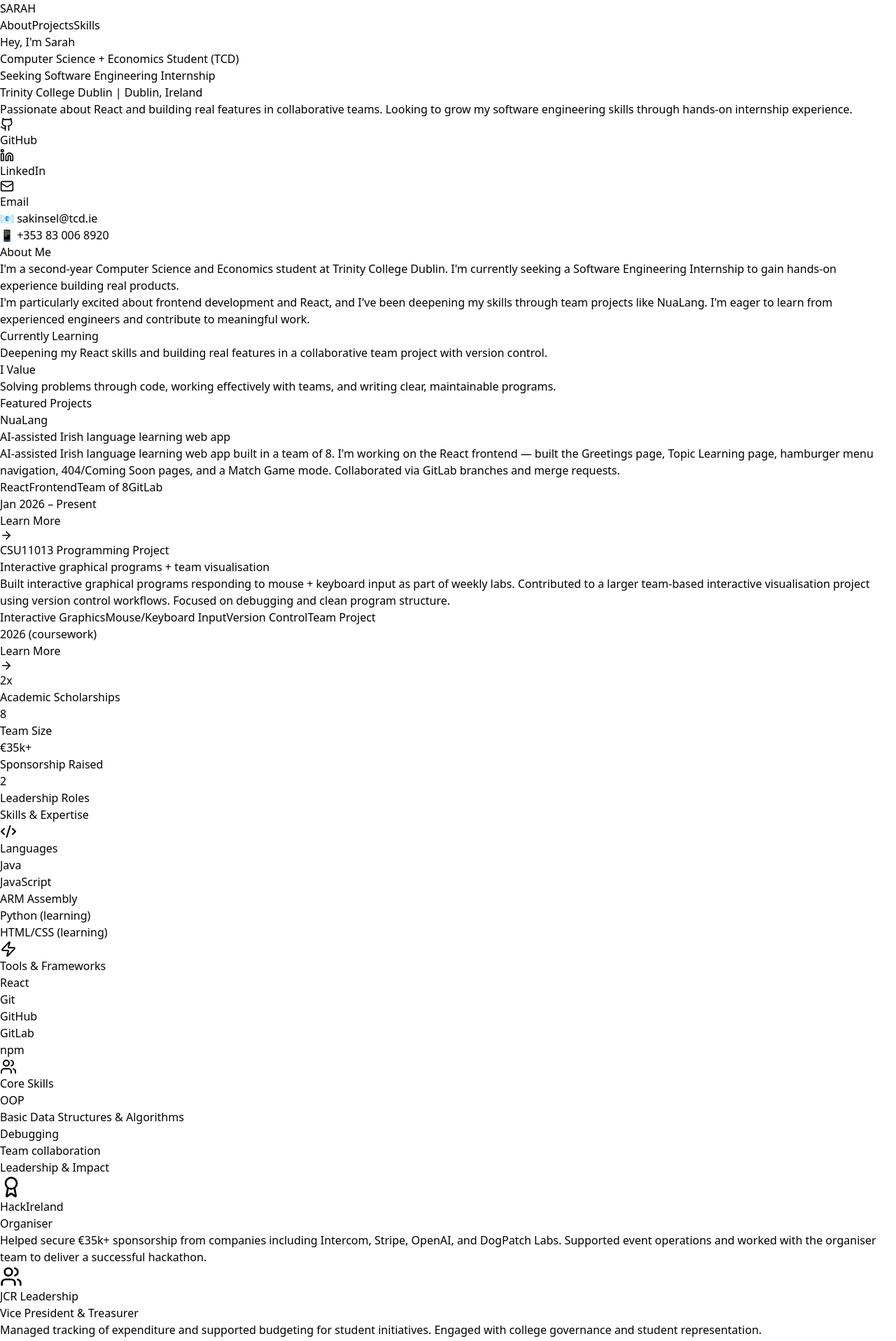
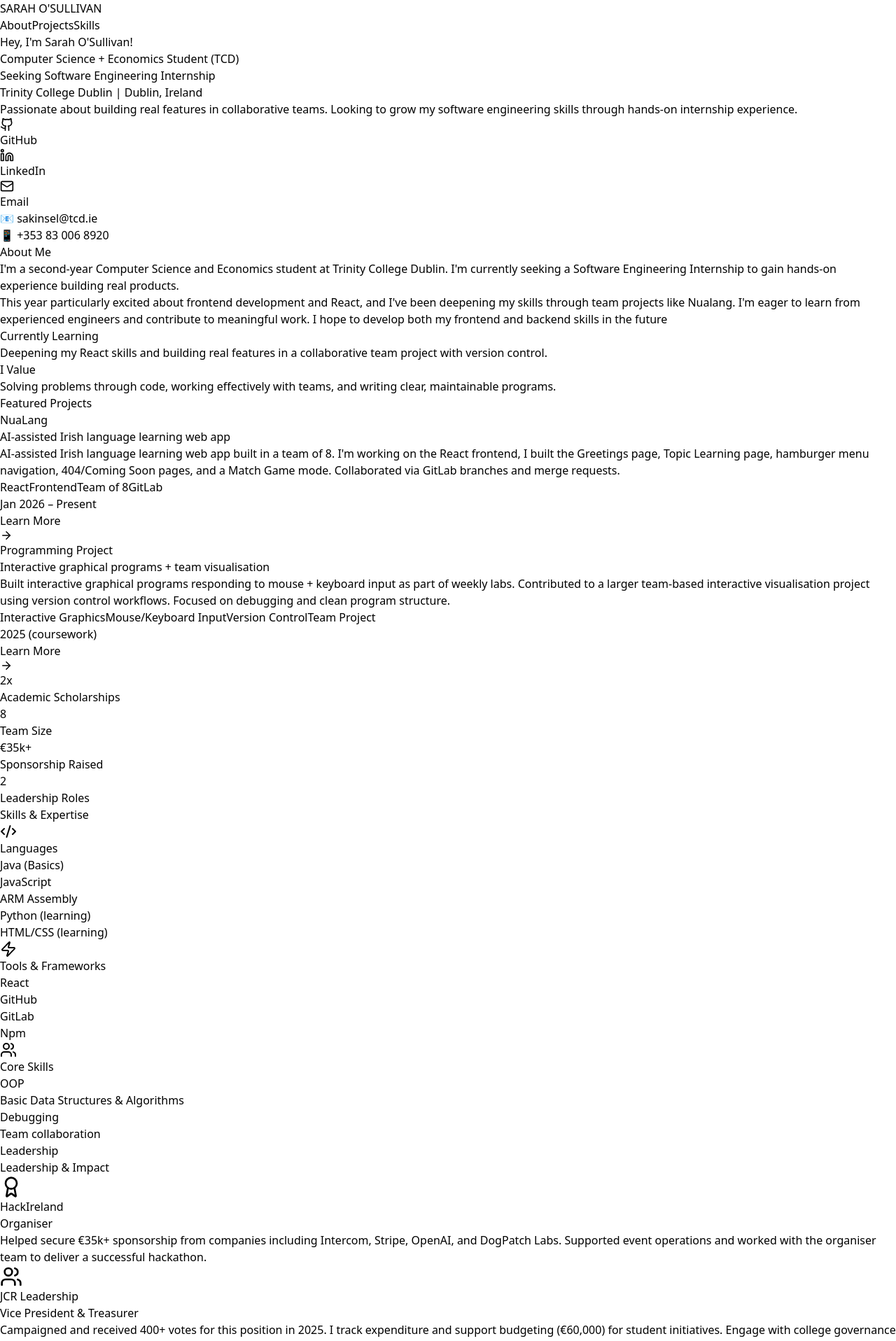
Before and after one commit to sakinsel2028/cv-portfolio, a React (Vite) app: page / in a window 1280 px wide. Shown: the top 1916 px of the page at 70% size. Built offline with nearby package versions, Linux system fonts and the light colour scheme.

Commit message:
Uploading files

```diff
--- a/src/App.jsx
+++ b/src/App.jsx
@@ -12,25 +12,25 @@ export default function Portfolio() {
       title: 'NuaLang',
       subtitle: 'AI-assisted Irish language learning web app',
       tags: ['React', 'Frontend', 'Team of 8', 'GitLab'],
-      description: 'AI-assisted Irish language learning web app built in a team of 8. I\'m working on the React frontend — built the Greetings page, Topic Learning page, hamburger menu navigation, 404/Coming Soon pages, and a Match Game mode. Collaborated via GitLab branches and merge requests.',
+      description: 'AI-assisted Irish language learning web app built in a team of 8. I\'m working on the React frontend, I built the Greetings page, Topic Learning page, hamburger menu navigation, 404/Coming Soon pages, and a Match Game mode. Collaborated via GitLab branches and merge requests.',
       dates: 'Jan 2026 – Present',
       color: 'from-emerald-400 to-teal-500'
     },
     {
       id: 2,
-      title: 'CSU11013 Programming Project',
+      title: 'Programming Project',
       subtitle: 'Interactive graphical programs + team visualisation',
       tags: ['Interactive Graphics', 'Mouse/Keyboard Input', 'Version Control', 'Team Project'],
       description: 'Built interactive graphical programs responding to mouse + keyboard input as part of weekly labs. Contributed to a larger team-based interactive visualisation project using version control workflows. Focused on debugging and clean program structure.',
-      dates: '2026 (coursework)',
+      dates: '2025 (coursework)',
       color: 'from-orange-400 to-pink-500'
     }
   ];
 
   const skills = [
-    { icon: <Code2 size={24} />, title: 'Languages', items: ['Java', 'JavaScript', 'ARM Assembly', 'Python (learning)', 'HTML/CSS (learning)'] },
-    { icon: <Zap size={24} />, title: 'Tools & Frameworks', items: ['React', 'Git', 'GitHub', 'GitLab', 'npm'] },
-    { icon: <Users size={24} />, title: 'Core Skills', items: ['OOP', 'Basic Data Structures & Algorithms', 'Debugging', 'Team collaboration'] }
+    { icon: <Code2 size={24} />, title: 'Languages', items: ['Java (Basics)', 'JavaScript', 'ARM Assembly', 'Python (learning)', 'HTML/CSS (learning)'] },
+    { icon: <Zap size={24} />, title: 'Tools & Frameworks', items: ['React', 'GitHub', 'GitLab', 'Npm'] },
+    { icon: <Users size={24} />, title: 'Core Skills', items: ['OOP', 'Basic Data Structures & Algorithms', 'Debugging', 'Team collaboration', 'Leadership'] }
   ];
 
   const achievements = [
@@ -53,8 +53,8 @@ export default function Portfolio() {
       {/* Navigation */}
       <nav className="sticky top-0 z-40 bg-white/80 backdrop-blur-md border-b border-gray-200">
         <div className="max-w-6xl mx-auto px-6 py-4 flex justify-between items-center">
-          <div className="text-2xl font-black bg-gradient-to-r from-emerald-600 via-pink-600 to-blue-600 bg-clip-text text-transparent">
-            SARAH
+          <div className="text-2xl font-black bg-gradient-to-r from-rose-500 via-pink-600 to-blue-600 bg-clip-text text-transparent">
+            SARAH O'SULLIVAN
           </div>
           <div className="flex gap-6 text-sm font-semibold">
             <a href="#about" className="hover:text-emerald-600 transition">About</a>
@@ -70,7 +70,7 @@ export default function Portfolio() {
           <div className="space-y-6">
             <div>
               <h1 className="text-6xl md:text-7xl font-black mb-2">
-                Hey, I'm <span className="bg-gradient-to-r from-emerald-600 via-pink-600 to-blue-600 bg-clip-text text-transparent">Sarah</span>
+                Hey, I'm <span className="bg-gradient-to-r from-rose-500 via-pink-600 to-blue-600 bg-clip-text text-transparent">Sarah O'Sullivan!</span>
               </h1>
               <p className="text-2xl text-gray-700 font-semibold">Computer Science + Economics Student (TCD)</p>
               <p className="text-xl text-gray-600 font-semibold mt-1">Seeking Software Engineering Internship</p>
@@ -79,7 +79,7 @@ export default function Portfolio() {
             <p className="text-lg text-gray-600 leading-relaxed">
               Trinity College Dublin | Dublin, Ireland
               <br />
-              Passionate about React and building real features in collaborative teams. Looking to grow my software engineering skills through hands-on internship experience.
+              Passionate about building real features in collaborative teams. Looking to grow my software engineering skills through hands-on internship experience.
             </p>
 
             <div className="flex gap-4 pt-4">
@@ -132,7 +132,7 @@ export default function Portfolio() {
                 I'm a second-year Computer Science and Economics student at Trinity College Dublin. I'm currently seeking a Software Engineering Internship to gain hands-on experience building real products.
               </p>
               <p className="text-lg text-gray-700 leading-relaxed">
-                I'm particularly excited about frontend development and React, and I've been deepening my skills through team projects like NuaLang. I'm eager to learn from experienced engineers and contribute to meaningful work.
+                This year particularly excited about frontend development and React, and I've been deepening my skills through team projects like Nualang. I'm eager to learn from experienced engineers and contribute to meaningful work. I hope to develop both my frontend and backend skills in the future
               </p>
             </div>
             <div className="space-y-4">
@@ -247,7 +247,7 @@ export default function Portfolio() {
             <Users className="text-blue-700 mb-4" size={32} />
             <h3 className="text-2xl font-black text-gray-900 mb-2">JCR Leadership</h3>
             <p className="text-gray-700 mb-4 font-semibold">Vice President & Treasurer</p>
-            <p className="text-gray-700 leading-relaxed">Managed tracking of expenditure and supported budgeting for student initiatives. Engaged with college governance and student representation.</p>
+            <p className="text-gray-700 leading-relaxed">Campaigned and received 400+ votes for this position in 2025. I track expenditure and support budgeting (€60,000) for student initiatives. Engage with college governance and student representation.</p>
           </div>
         </div>
       </section>
```
